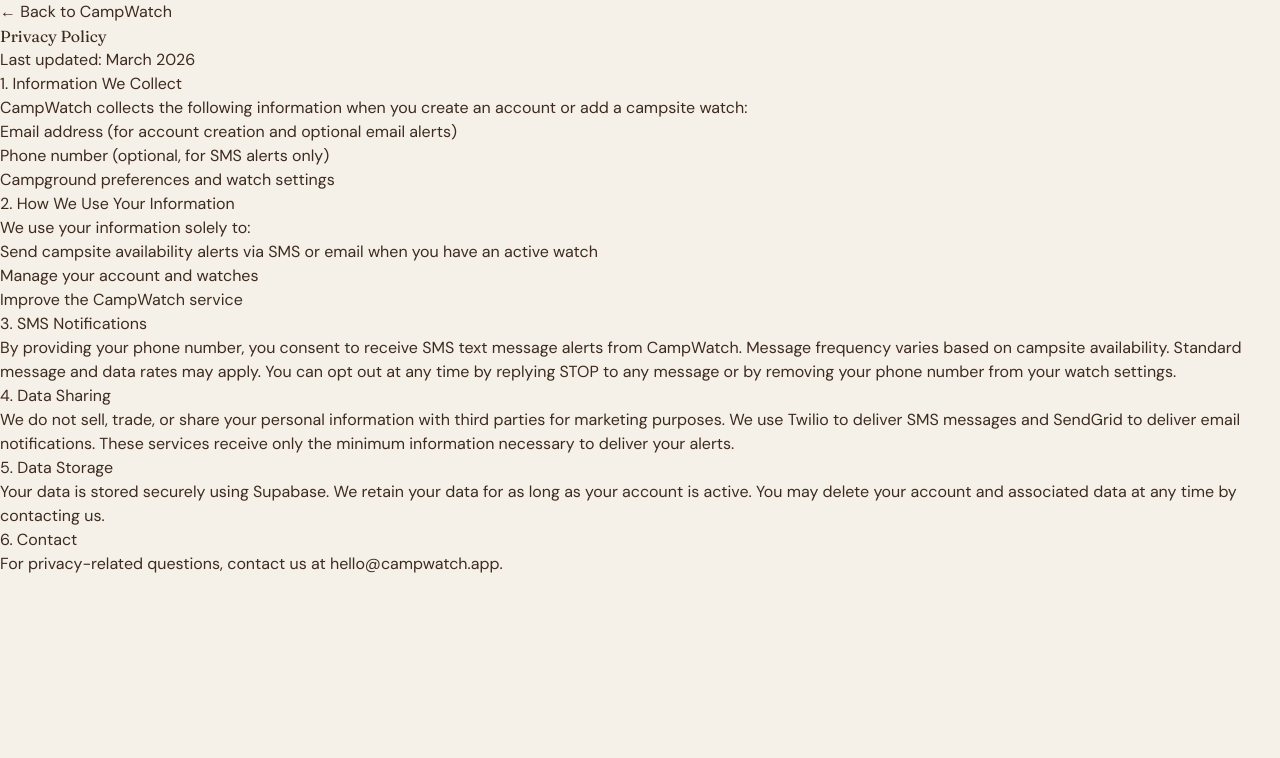
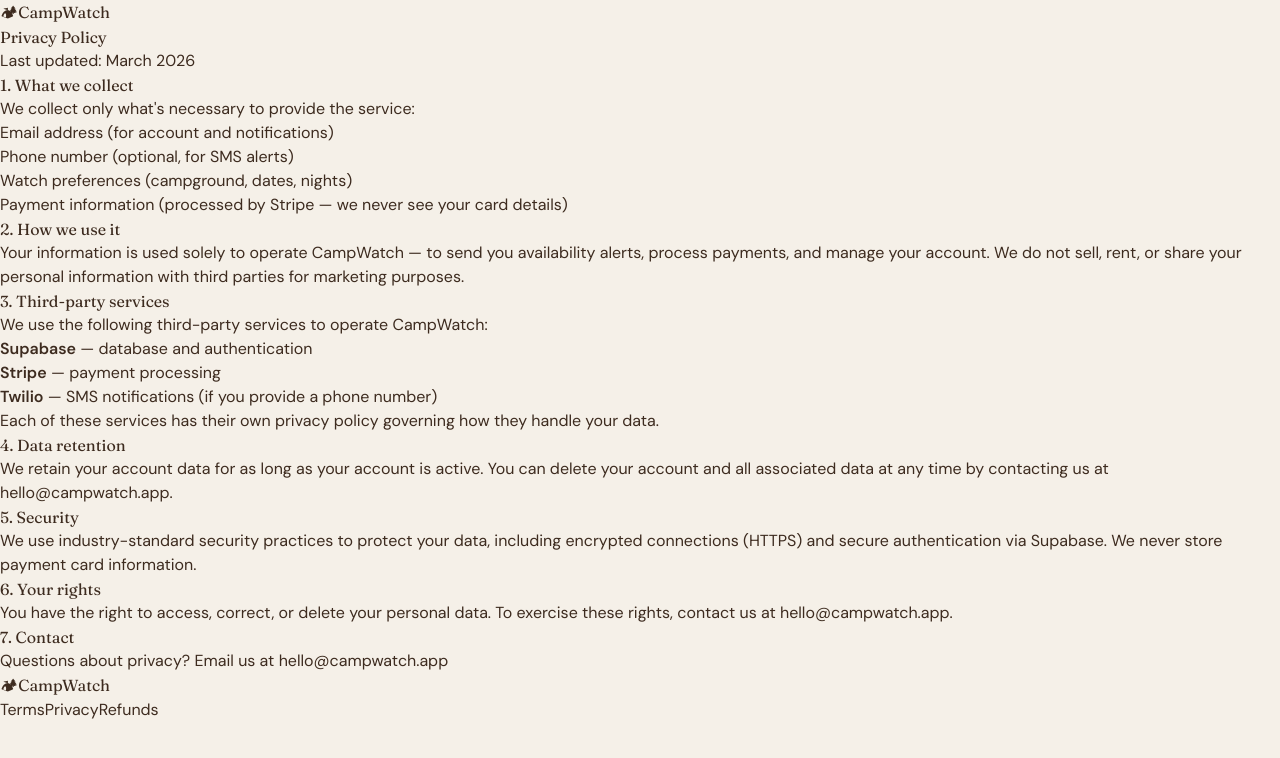
Before and after one commit to janeg18/campwatch-web, a Next.js app: page /privacy in a window 1280 px wide. Shown: the top 758 px of the page. Built offline with nearby package versions, Linux system fonts and the light colour scheme.

Commit message:
Update page.tsx

```diff
--- a/app/privacy/page.tsx
+++ b/app/privacy/page.tsx
@@ -1,53 +1,84 @@
-export default function PrivacyPolicy() {
+import Link from 'next/link'
+
+export default function Privacy() {
   return (
-    <div className="min-h-screen bg-[#f5f0e8]">
-      <div className="max-w-2xl mx-auto px-6 py-16">
-        <a href="/" className="text-sm text-[#3d2b1f]/60 hover:text-[#1a3028] mb-8 block">← Back to CampWatch</a>
-        <h1 className="font-display text-4xl font-semibold text-[#1a3028] mb-2">Privacy Policy</h1>
+    <div className="min-h-screen">
+      <nav className="flex items-center justify-between px-6 py-5 max-w-4xl mx-auto">
+        <Link href="/" className="flex items-center gap-2">
+          <span className="text-xl">🏕</span>
+          <span className="font-display font-semibold text-lg text-[#1a3028]">CampWatch</span>
+        </Link>
+      </nav>
+
+      <main className="max-w-2xl mx-auto px-6 py-10">
+        <h1 className="font-display text-3xl font-bold text-[#1a3028] mb-2">Privacy Policy</h1>
         <p className="text-sm text-[#3d2b1f]/50 mb-10">Last updated: March 2026</p>
 
-        <div className="space-y-8 text-[#3d2b1f]/80 leading-relaxed">
+        <div className="space-y-8 text-sm text-[#3d2b1f]/80 leading-relaxed">
+
           <section>
-            <h2 className="font-semibold text-[#1a3028] text-lg mb-2">1. Information We Collect</h2>
-            <p>CampWatch collects the following information when you create an account or add a campsite watch:</p>
-            <ul className="list-disc ml-5 mt-2 space-y-1">
-              <li>Email address (for account creation and optional email alerts)</li>
-              <li>Phone number (optional, for SMS alerts only)</li>
-              <li>Campground preferences and watch settings</li>
+            <h2 className="font-display text-lg font-semibold text-[#1a3028] mb-3">1. What we collect</h2>
+            <p>We collect only what's necessary to provide the service:</p>
+            <ul className="mt-2 space-y-1 list-disc list-inside text-[#3d2b1f]/70">
+              <li>Email address (for account and notifications)</li>
+              <li>Phone number (optional, for SMS alerts)</li>
+              <li>Watch preferences (campground, dates, nights)</li>
+              <li>Payment information (processed by Stripe — we never see your card details)</li>
             </ul>
           </section>
 
           <section>
-            <h2 className="font-semibold text-[#1a3028] text-lg mb-2">2. How We Use Your Information</h2>
-            <p>We use your information solely to:</p>
-            <ul className="list-disc ml-5 mt-2 space-y-1">
-              <li>Send campsite availability alerts via SMS or email when you have an active watch</li>
-              <li>Manage your account and watches</li>
-              <li>Improve the CampWatch service</li>
-            </ul>
+            <h2 className="font-display text-lg font-semibold text-[#1a3028] mb-3">2. How we use it</h2>
+            <p>Your information is used solely to operate CampWatch — to send you availability alerts, process payments, and manage your account. We do not sell, rent, or share your personal information with third parties for marketing purposes.</p>
           </section>
 
           <section>
-            <h2 className="font-semibold text-[#1a3028] text-lg mb-2">3. SMS Notifications</h2>
-            <p>By providing your phone number, you consent to receive SMS text message alerts from CampWatch. Message frequency varies based on campsite availability. Standard message and data rates may apply. You can opt out at any time by replying STOP to any message or by removing your phone number from your watch settings.</p>
+            <h2 className="font-display text-lg font-semibold text-[#1a3028] mb-3">3. Third-party services</h2>
+            <p>We use the following third-party services to operate CampWatch:</p>
+            <ul className="mt-2 space-y-1 list-disc list-inside text-[#3d2b1f]/70">
+              <li><strong>Supabase</strong> — database and authentication</li>
+              <li><strong>Stripe</strong> — payment processing</li>
+              <li><strong>Twilio</strong> — SMS notifications (if you provide a phone number)</li>
+            </ul>
+            <p className="mt-3">Each of these services has their own privacy policy governing how they handle your data.</p>
           </section>
 
           <section>
-            <h2 className="font-semibold text-[#1a3028] text-lg mb-2">4. Data Sharing</h2>
-            <p>We do not sell, trade, or share your personal information with third parties for marketing purposes. We use Twilio to deliver SMS messages and SendGrid to deliver email notifications. These services receive only the minimum information necessary to deliver your alerts.</p>
+            <h2 className="font-display text-lg font-semibold text-[#1a3028] mb-3">4. Data retention</h2>
+            <p>We retain your account data for as long as your account is active. You can delete your account and all associated data at any time by contacting us at <a href="mailto:hello@campwatch.app" className="text-[#4a7c59] underline">hello@campwatch.app</a>.</p>
           </section>
 
           <section>
-            <h2 className="font-semibold text-[#1a3028] text-lg mb-2">5. Data Storage</h2>
-            <p>Your data is stored securely using Supabase. We retain your data for as long as your account is active. You may delete your account and associated data at any time by contacting us.</p>
+            <h2 className="font-display text-lg font-semibold text-[#1a3028] mb-3">5. Security</h2>
+            <p>We use industry-standard security practices to protect your data, including encrypted connections (HTTPS) and secure authentication via Supabase. We never store payment card information.</p>
           </section>
 
           <section>
-            <h2 className="font-semibold text-[#1a3028] text-lg mb-2">6. Contact</h2>
-            <p>For privacy-related questions, contact us at <a href="mailto:hello@campwatch.app" className="text-[#4a7c59] underline">hello@campwatch.app</a>.</p>
+            <h2 className="font-display text-lg font-semibold text-[#1a3028] mb-3">6. Your rights</h2>
+            <p>You have the right to access, correct, or delete your personal data. To exercise these rights, contact us at <a href="mailto:hello@campwatch.app" className="text-[#4a7c59] underline">hello@campwatch.app</a>.</p>
           </section>
+
+          <section>
+            <h2 className="font-display text-lg font-semibold text-[#1a3028] mb-3">7. Contact</h2>
+            <p>Questions about privacy? Email us at <a href="mailto:hello@campwatch.app" className="text-[#4a7c59] underline">hello@campwatch.app</a></p>
+          </section>
+
         </div>
-      </div>
+      </main>
+
+      <footer className="border-t border-[#ede5d5] py-8 mt-20">
+        <div className="max-w-4xl mx-auto px-6 flex items-center justify-between text-sm text-[#3d2b1f]/50">
+          <Link href="/" className="flex items-center gap-2">
+            <span>🏕</span>
+            <span className="font-display">CampWatch</span>
+          </Link>
+          <div className="flex gap-4">
+            <Link href="/terms" className="hover:text-[#1a3028]">Terms</Link>
+            <Link href="/privacy" className="hover:text-[#1a3028]">Privacy</Link>
+            <Link href="/refunds" className="hover:text-[#1a3028]">Refunds</Link>
+          </div>
+        </div>
+      </footer>
     </div>
   )
 }
```
